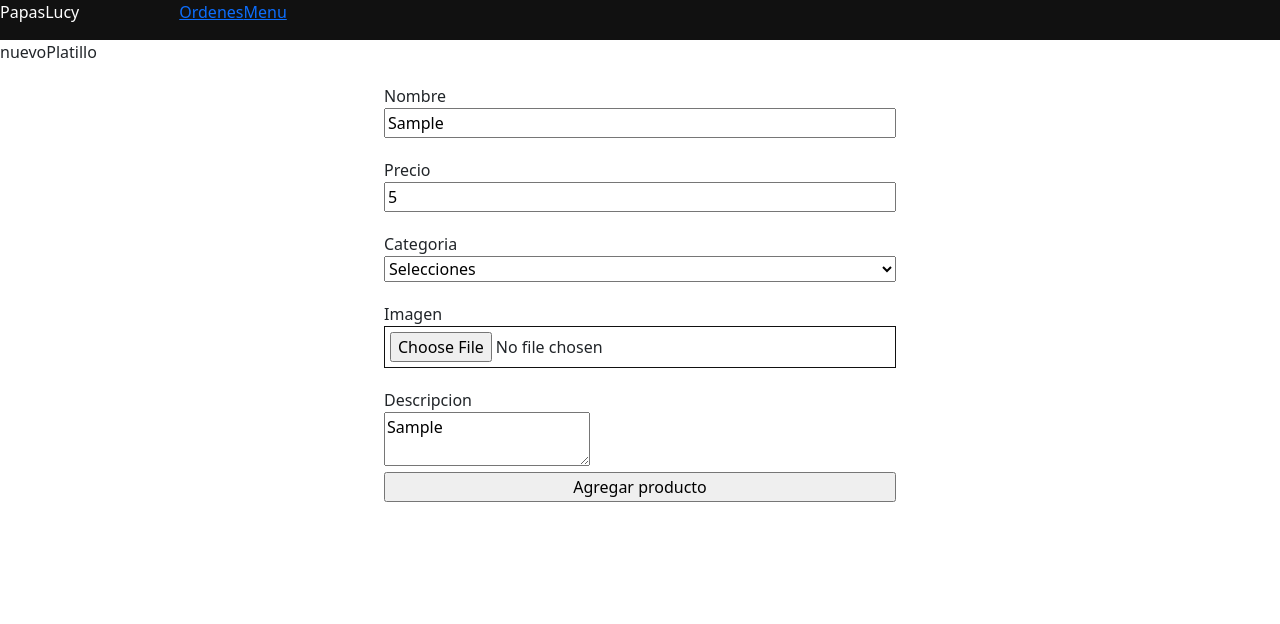
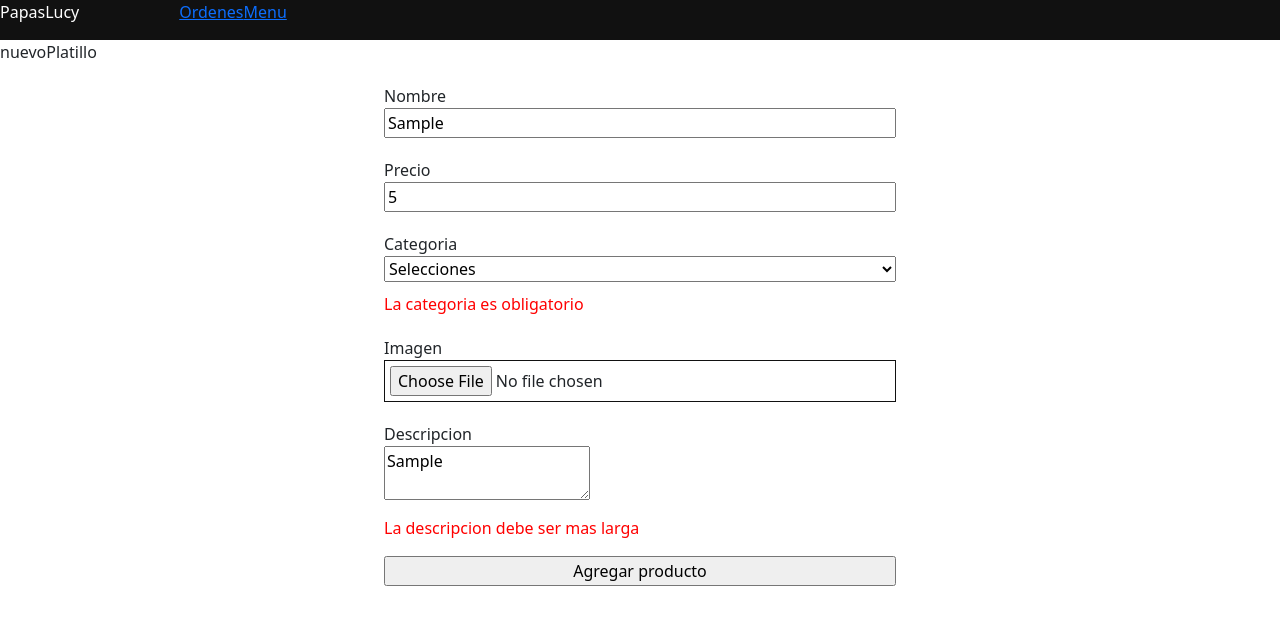
Before and after one commit to lionezel/lucy-papas-react, a React (Create React App) app: page /nuevo-platillo in a window 1280 px wide. Both pictures are taken after typing "Sample", "5", "Sample" into the empty fields and a click on the input "Agregar producto". Shown: the top 624 px of the page. Built offline with nearby package versions, Linux system fonts and the light colour scheme.

Commit message:
estilos en la validacion del formulario

```diff
--- a/src/pages/nuevoPlatillo.js
+++ b/src/pages/nuevoPlatillo.js
@@ -27,6 +27,11 @@ const Folder = styled.input`
   width: 100%;
   border: 1px solid #111;
   padding: 5px;
+`;
+
+const Errors = styled.div`
+  color: red;
+  margin-top: 10px;
 `;
 
 export const NuevoPlatillo = () => {
@@ -69,8 +74,14 @@ export const NuevoPlatillo = () => {
                 placeholder="Nombre del producto"
                 value={formik.values.nombre}
                 onChange={formik.handleChange}
+                onBlur={formik.handleBlur}
               />
             </div>
+            {formik.touched.nombre && formik.errors.nombre ? (
+              <Errors>
+                <p>{formik.errors.nombre}</p>
+              </Errors>
+            ) : null}
             <div>
               <Label htmlFor="precio">Precio</Label>
               <Input
@@ -80,14 +91,21 @@ export const NuevoPlatillo = () => {
                 min="0"
                 value={formik.values.precio}
                 onChange={formik.handleChange}
+                onBlur={formik.handleBlur}
               />
             </div>
+            {formik.touched.precio && formik.errors.precio ? (
+              <Errors>
+                <p>{formik.errors.precio}</p>
+              </Errors>
+            ) : null}
             <div>
               <Label htmlFor="precio">Categoria</Label>
               <Select
                 name="categoria"
                 value={formik.values.categoria}
                 onChange={formik.handleChange}
+                onBlur={formik.handleBlur}
               >
                 <option value="">Selecciones</option>
                 <option value="hamburguesa">Hamburguesa</option>
@@ -95,6 +113,11 @@ export const NuevoPlatillo = () => {
                 <option value="bebidas">Bebidas</option>
               </Select>
             </div>
+            {formik.touched.categoria && formik.errors.categoria ? (
+              <Errors>
+                <p>{formik.errors.categoria}</p>
+              </Errors>
+            ) : null}
             <div>
               <Label htmlFor="imagen">Imagen</Label>
               <Folder
@@ -102,8 +125,10 @@ export const NuevoPlatillo = () => {
                 type="file"
                 value={formik.values.imagen}
                 onChange={formik.handleChange}
+                onBlur={formik.handleBlur}
               />
             </div>
+
             <div>
               <Label htmlFor="descripcion">Descripcion</Label>
               <textarea
@@ -111,7 +136,13 @@ export const NuevoPlatillo = () => {
                 placeholder="Descripcion del producto"
                 value={formik.values.descripcion}
                 onChange={formik.handleChange}
+                onBlur={formik.handleBlur}
               ></textarea>
+              {formik.touched.descripcion && formik.errors.descripcion ? (
+                <Errors>
+                  <p>{formik.errors.descripcion}</p>
+                </Errors>
+              ) : null}
             </div>
             <Input type="submit" value="Agregar producto" />
           </form>
```
